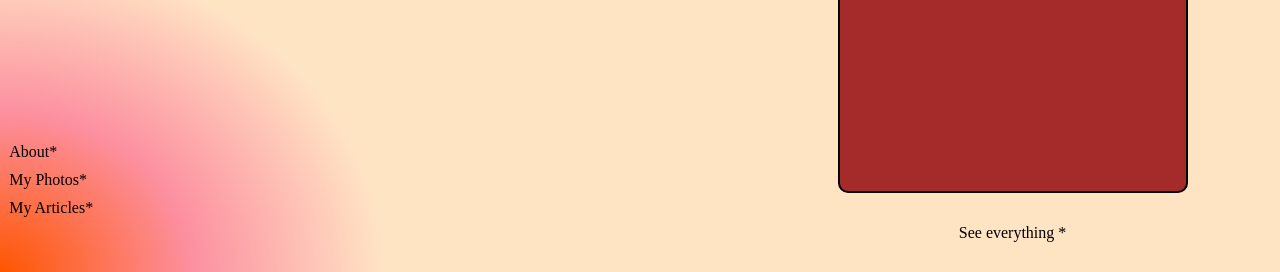
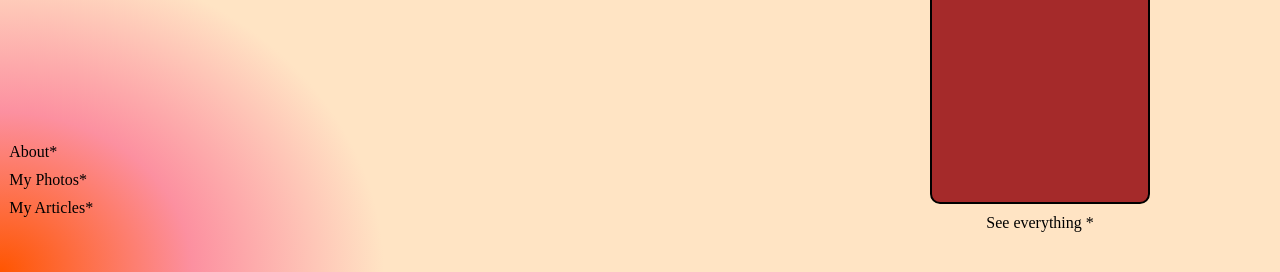
Before and after one commit to nexus-4/myBlog, a plain HTML site: page index.html in a window 1280 px wide. Shown: the part 528-800 px from the top of the page. Drawn offline with nearby package versions, Linux system fonts and the light colour scheme.

Commit message:
]estilos em last post

```diff
--- a/mediaqueries.css
+++ b/mediaqueries.css
@@ -94,7 +94,7 @@
         justify-content: space-evenly;
 
         width: fit-content;
-        height: 100%;
+        height: 90%;
     }
 
     .lastPost {
@@ -102,19 +102,19 @@
         background-color: brown;
         border: 2px solid black;
 
-        width: 350px;
-        height: 210px;
+        width: 220px;
+        height: 220px;
+        margin: 10px;
     }
 
     /* estilo hover last post */
 
     .lastPost::after {
         content: " ";
-        height: 205px;
+        height: 125.9px;
         visibility: hidden;
 
         border-radius: 10px;
-        border: 2px solid black;
     }
     .lastPost:hover::after {
         cursor: pointer;
```
